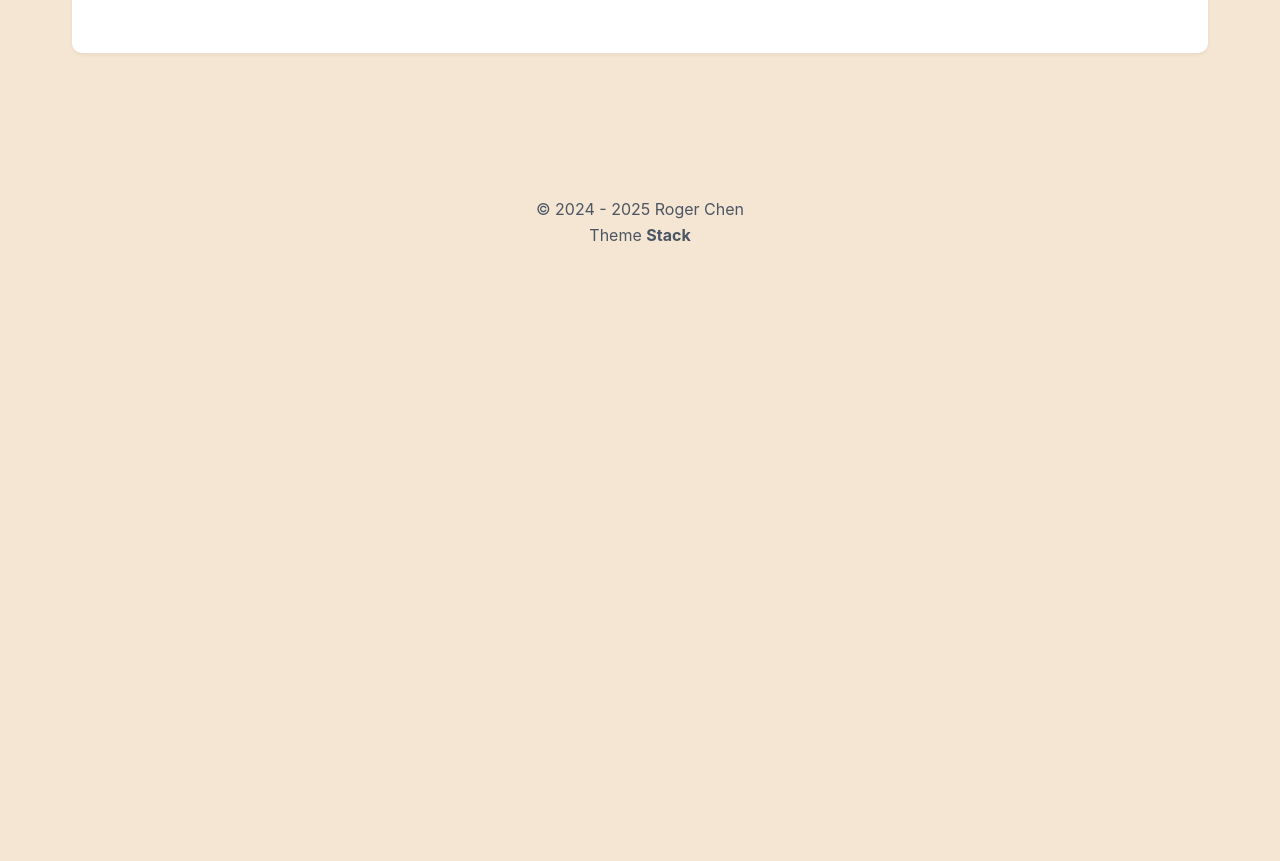
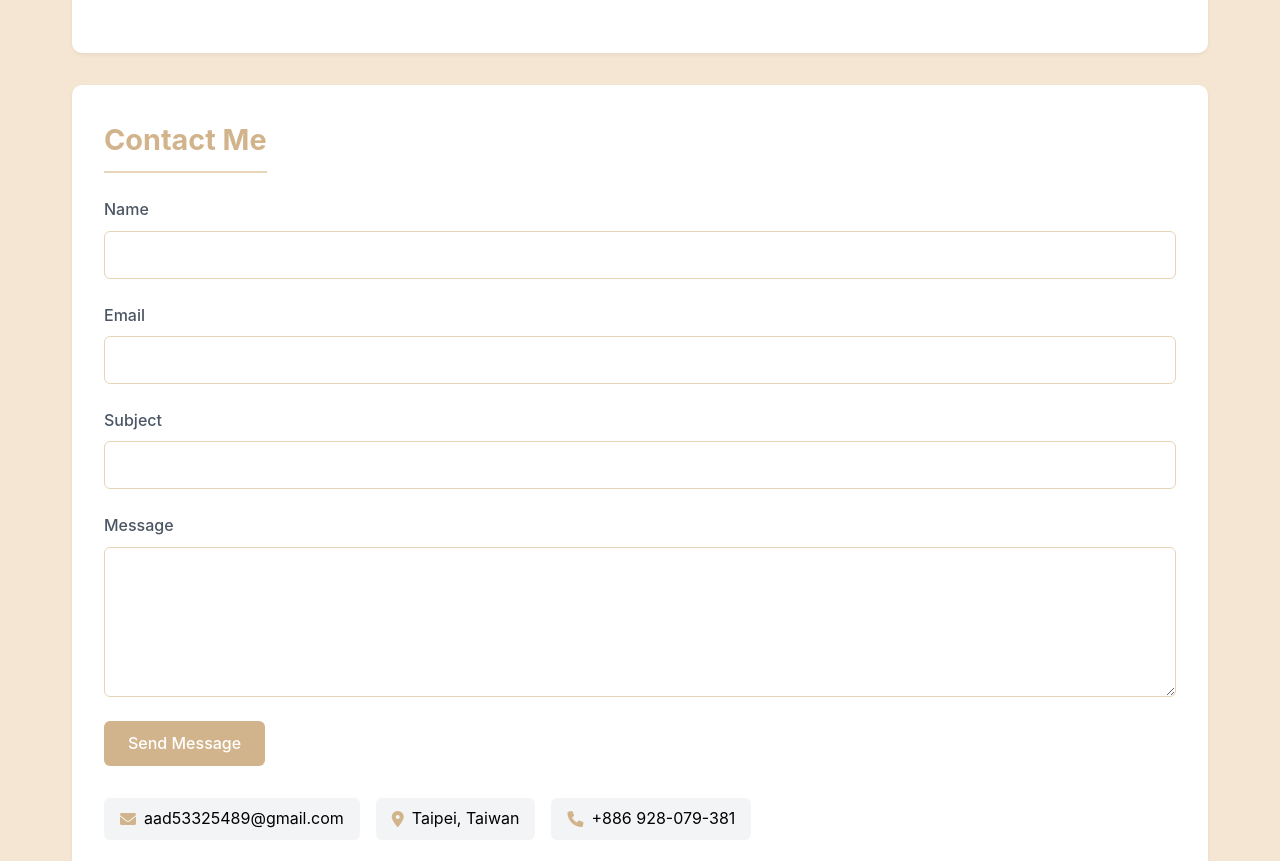
Before and after one commit to roger2389/roger2389.github.io, a plain HTML site: page index.html in a window 1280 px wide. Shown: the part 2039-2900 px from the top of the page. Before the commit the page ends 2320 px from the top, so only its background shows below. Drawn offline with Linux system fonts and the light colour scheme.

Commit message:
202504026

```diff
--- a/index.html
+++ b/index.html
@@ -387,6 +387,107 @@
             margin-top: 2rem;
         }
 
+        /* Contact Form Styles */
+        .contact-section {
+            background: white;
+            border-radius: 10px;
+            padding: 2rem;
+            margin-top: 2rem;
+        }
+
+        .contact-form {
+            display: flex;
+            flex-direction: column;
+            gap: 1.5rem;
+        }
+
+        .form-group {
+            display: flex;
+            flex-direction: column;
+            gap: 0.5rem;
+        }
+
+        .form-group label {
+            font-weight: 500;
+            color: var(--text-secondary);
+        }
+
+        .form-group input,
+        .form-group textarea {
+            padding: 0.8rem;
+            border: 1px solid var(--secondary-color);
+            border-radius: 6px;
+            font-size: 1rem;
+            transition: border-color 0.3s ease;
+        }
+
+        .form-group input:focus,
+        .form-group textarea:focus {
+            outline: none;
+            border-color: var(--primary-color);
+        }
+
+        .form-group textarea {
+            min-height: 150px;
+            resize: vertical;
+        }
+
+        .submit-btn {
+            background: var(--primary-color);
+            color: white;
+            padding: 0.8rem 1.5rem;
+            border: none;
+            border-radius: 6px;
+            font-size: 1rem;
+            font-weight: 500;
+            cursor: pointer;
+            transition: background-color 0.3s ease;
+            align-self: flex-start;
+        }
+
+        .submit-btn:hover {
+            background: var(--link-hover-color);
+        }
+
+        .contact-info {
+            margin-top: 2rem;
+            display: flex;
+            flex-wrap: wrap;
+            gap: 1rem;
+        }
+
+        .contact-item {
+            display: flex;
+            align-items: center;
+            gap: 0.5rem;
+            padding: 0.5rem 1rem;
+            background: var(--bg-secondary);
+            border-radius: 6px;
+        }
+
+        .contact-item i {
+            color: var(--primary-color);
+        }
+
+        @media (max-width: 768px) {
+            .contact-section {
+                padding: 1.5rem;
+            }
+
+            .contact-form {
+                gap: 1rem;
+            }
+
+            .form-group input,
+            .form-group textarea {
+                padding: 0.7rem;
+            }
+
+            .contact-info {
+                flex-direction: column;
+            }
+        }
+
         @media (max-width: 768px) {
             .about-content {
                 font-size: 1rem;
@@ -474,6 +575,44 @@
                 </p>
             </div>
         </section>
+
+        <section class="section contact-section">
+            <h2>Contact Me</h2>
+            <form class="contact-form" action="https://formspree.io/f/your-form-id" method="POST">
+                <div class="form-group">
+                    <label for="name">Name</label>
+                    <input type="text" id="name" name="name" required>
+                </div>
+                <div class="form-group">
+                    <label for="email">Email</label>
+                    <input type="email" id="email" name="email" required>
+                </div>
+                <div class="form-group">
+                    <label for="subject">Subject</label>
+                    <input type="text" id="subject" name="subject" required>
+                </div>
+                <div class="form-group">
+                    <label for="message">Message</label>
+                    <textarea id="message" name="message" required></textarea>
+                </div>
+                <button type="submit" class="submit-btn">Send Message</button>
+            </form>
+
+            <div class="contact-info">
+                <div class="contact-item">
+                    <i class="fas fa-envelope"></i>
+                    <span>aad53325489@gmail.com</span>
+                </div>
+                <div class="contact-item">
+                    <i class="fas fa-map-marker-alt"></i>
+                    <span>Taipei, Taiwan</span>
+                </div>
+                <div class="contact-item">
+                    <i class="fas fa-phone"></i>
+                    <span>+886 928-079-381</span>
+                </div>
+            </div>
+        </section>
     </div>
 
     <footer>
```
